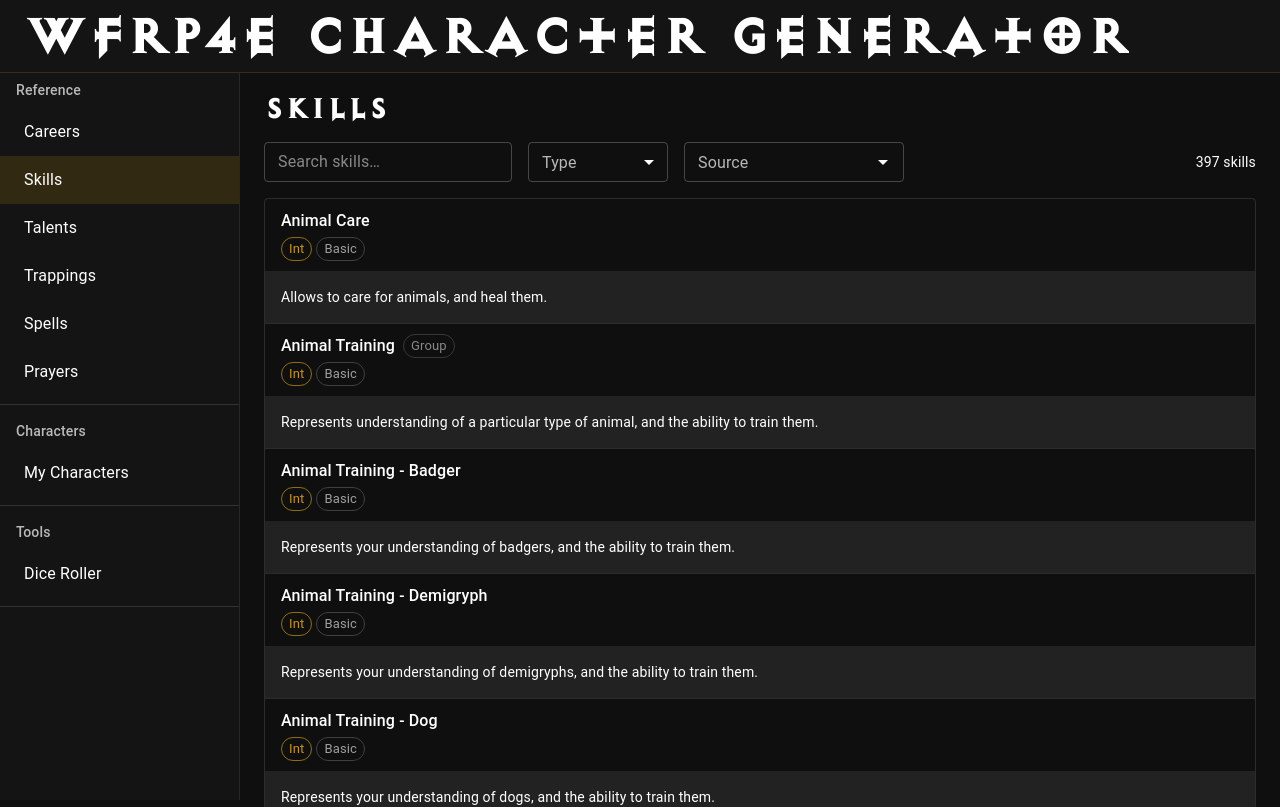
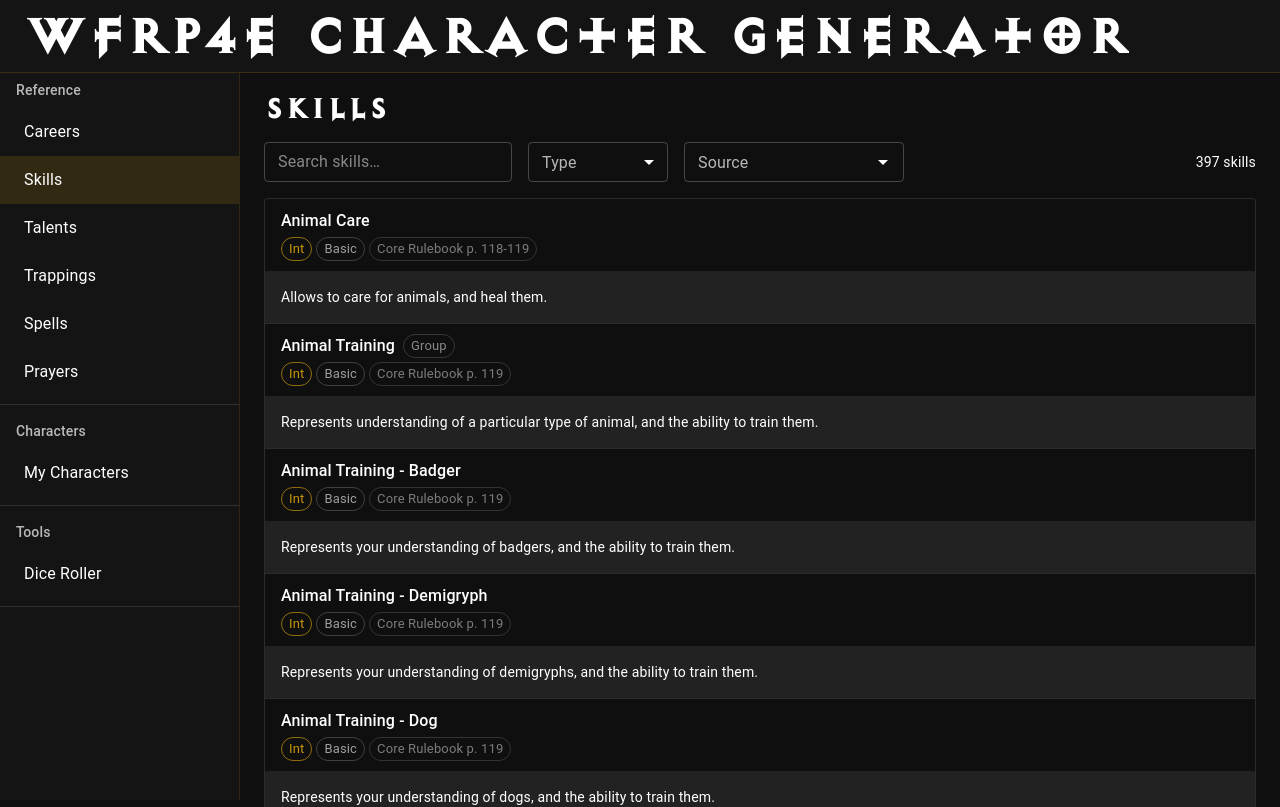
Before and after one commit to Userrrfriendly/wfrp4echargen, a React (Vite) app: page /reference/skills in a window 1280 px wide. Shown: the top 807 px of the page. Built offline with nearby package versions, Linux system fonts and the light colour scheme.

Commit message:
feat: add source display for Skills, Talents, Spells, Prayers, and Trappings; add Ogre to species

```diff
--- a/src/pages/reference/PrayersPage.tsx
+++ b/src/pages/reference/PrayersPage.tsx
@@ -128,6 +128,9 @@
                     {deity && (
                       <Chip label={deity} size="small" color="secondary" variant="outlined" />
                     )}
+                    {Object.entries(prayer.object.source).map(([key, page]) => (
+                      <Chip key={key} label={`${SOURCES[key] ?? key}${page ? ` ${page}` : ''}`} size="small" variant="outlined" sx={{ opacity: 0.45 }} />
+                    ))}
                     <Typography variant="caption" color="text.secondary">
                       Range: {prayer.object.range} · Target: {prayer.object.target} · Duration: {prayer.object.duration}
                     </Typography>
--- a/src/pages/reference/SkillsPage.tsx
+++ b/src/pages/reference/SkillsPage.tsx
@@ -95,7 +95,7 @@
                     <Chip label="Group" size="small" variant="outlined" sx={{ opacity: 0.5 }} />
                   )}
                 </Box>
-                <Box sx={{ display: 'flex', gap: 0.5, mt: 0.5 }}>
+                <Box sx={{ display: 'flex', gap: 0.5, mt: 0.5, flexWrap: 'wrap' }}>
                   <Chip
                     label={ATTRIBUTES[skill.object.attribute] ?? `Attr ${skill.object.attribute}`}
                     size="small"
@@ -108,6 +108,9 @@
                     variant="outlined"
                     sx={{ opacity: 0.6 }}
                   />
+                  {Object.entries(skill.object.source).map(([key, page]) => (
+                    <Chip key={key} label={`${SOURCES[key] ?? key}${page ? ` ${page}` : ''}`} size="small" variant="outlined" sx={{ opacity: 0.45 }} />
+                  ))}
                 </Box>
               </Box>
             </ListItemButton>
--- a/src/pages/reference/SpellsPage.tsx
+++ b/src/pages/reference/SpellsPage.tsx
@@ -140,6 +140,9 @@
                       color="secondary"
                     />
                   )}
+                  {Object.entries(spell.object.source).map(([key, page]) => (
+                    <Chip key={key} label={`${SOURCES[key] ?? key}${page ? ` ${page}` : ''}`} size="small" variant="outlined" sx={{ opacity: 0.45 }} />
+                  ))}
                   <Typography variant="caption" color="text.secondary" sx={{ alignSelf: 'center' }}>
                     Range: {spell.object.range} · Target: {spell.object.target} · Duration: {spell.object.duration}
                   </Typography>
--- a/src/pages/reference/TalentsPage.tsx
+++ b/src/pages/reference/TalentsPage.tsx
@@ -104,6 +104,9 @@
                       {talent.object.tests}
                     </Typography>
                   )}
+                  {Object.entries(talent.object.source).map(([key, page]) => (
+                    <Chip key={key} label={`${SOURCES[key] ?? key}${page ? ` ${page}` : ''}`} size="small" variant="outlined" sx={{ opacity: 0.45 }} />
+                  ))}
                 </Box>
               </Box>
             </ListItemButton>
--- a/src/pages/reference/TrappingsPage.tsx
+++ b/src/pages/reference/TrappingsPage.tsx
@@ -175,6 +175,9 @@
                       sx={{ opacity: 0.6 }}
                     />
                   )}
+                  {Object.entries(item.object.source).map(([key, page]) => (
+                    <Chip key={key} label={`${SOURCES[key] ?? key}${page ? ` ${page}` : ''}`} size="small" variant="outlined" sx={{ opacity: 0.45 }} />
+                  ))}
                 </Box>
                 <TrappingStats type={item.object.type} object={item.object} />
               </Box>
--- a/src/utils/gameData.ts
+++ b/src/utils/gameData.ts
@@ -57,6 +57,7 @@
   3: 'High Elf',
   4: 'Wood Elf',
   5: 'Gnome',
+  6: 'Ogre',
 };
 
 export const SKILL_TYPES: Record<number, string> = {
```
Also changed, not shown: 1 other file (tests, documents, lock files or other folders).
